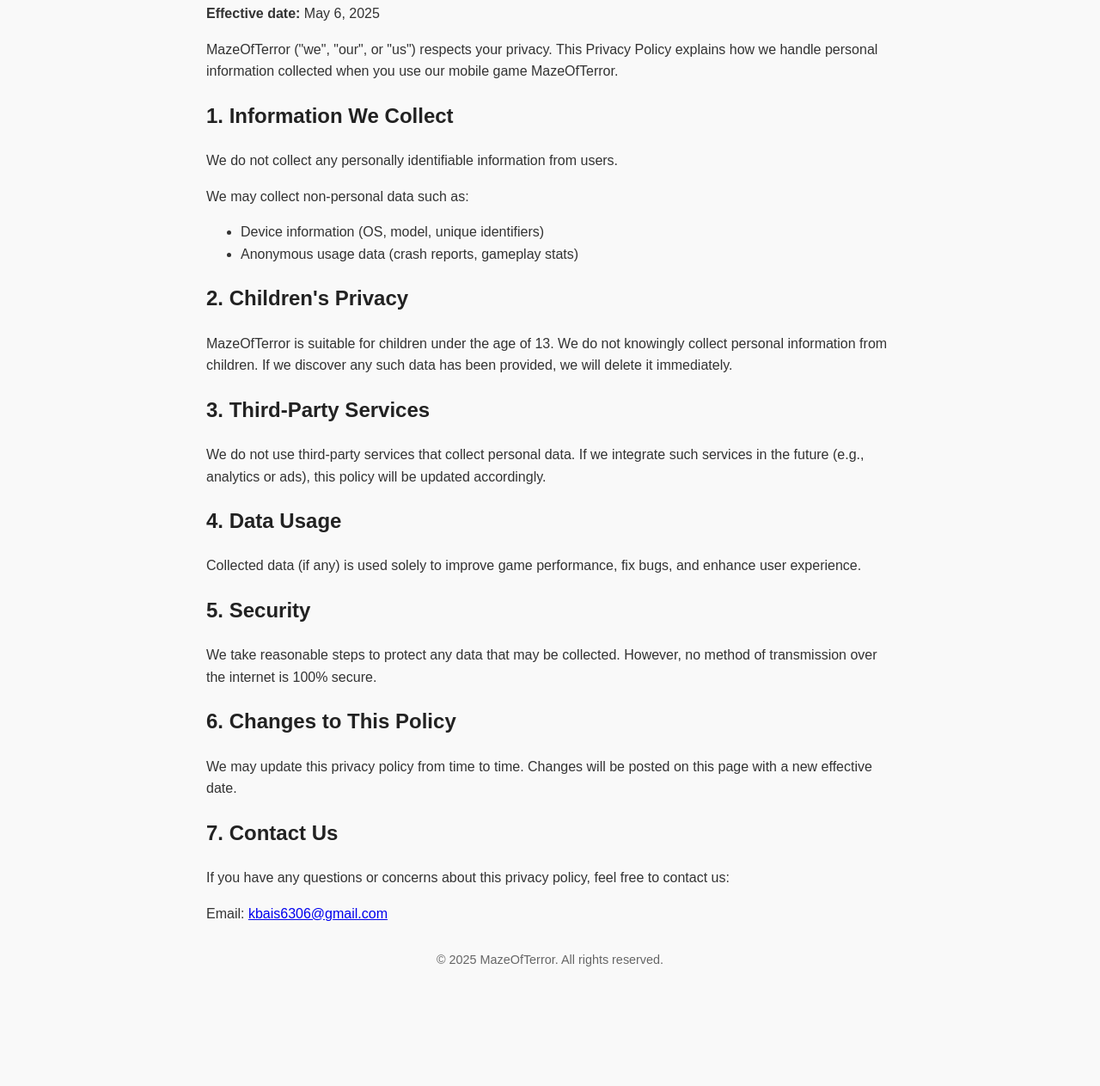
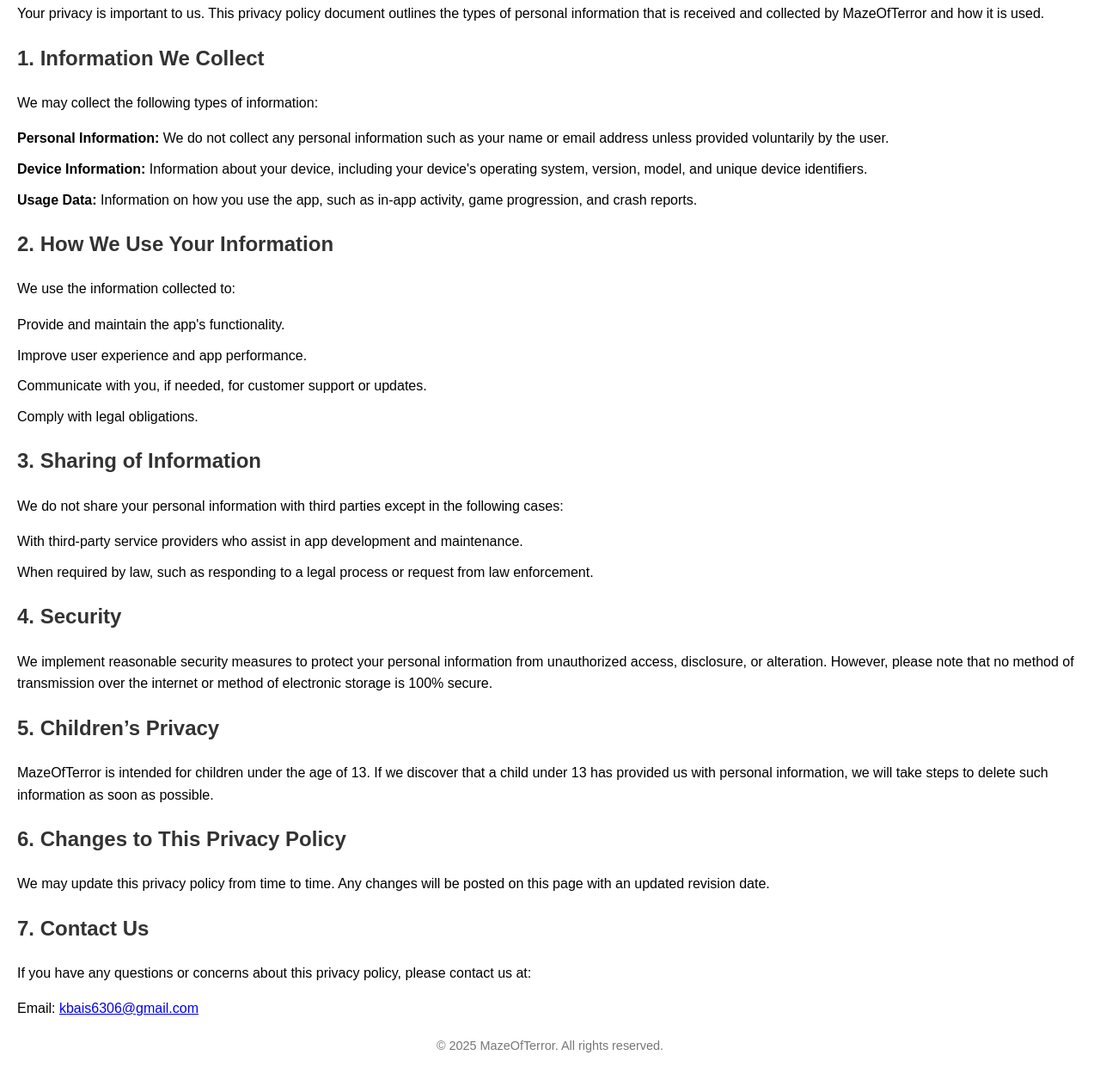
Before and after one commit to priyanshuBais/mazeofterror-privacy-policy, a plain HTML site: page index.html in a window 1280 px wide. Shown: the part 111-1374 px from the top of the page at 86% size. Before the commit the page ends 1274 px from the top, so only its background shows below. Drawn offline with Linux system fonts and the light colour scheme.

Commit message:
Update index.html

```diff
--- a/index.html
+++ b/index.html
@@ -1,66 +1,82 @@
 <!DOCTYPE html>
 <html lang="en">
 <head>
-  <meta charset="UTF-8" />
-  <meta name="viewport" content="width=device-width, initial-scale=1.0"/>
+    <meta charset="UTF-8">
+    <meta name="viewport" content="width=device-width, initial-scale=1.0">
     <title>Privacy Policy - MazeOfTerror</title>
     <style>
         body {
             font-family: Arial, sans-serif;
+            margin: 0;
             padding: 20px;
-      max-width: 800px;
-      margin: auto;
             line-height: 1.6;
-      background-color: #f9f9f9;
+        }
+        h1, h2 {
             color: #333;
         }
-    h1, h2 {
-      color: #222;
+        p {
+            margin: 15px 0;
+        }
+        ul {
+            list-style-type: none;
+            padding: 0;
+        }
+        li {
+            margin-bottom: 10px;
         }
         footer {
-      margin-top: 30px;
+            margin-top: 20px;
+            text-align: center;
             font-size: 0.9em;
-      text-align: center;
-      color: #666;
+            color: #777;
         }
     </style>
 </head>
 <body>
+
     <h1>Privacy Policy for MazeOfTerror</h1>
-
-  <p><strong>Effective date:</strong> May 6, 2025</p>
-
-  <p>MazeOfTerror ("we", "our", or "us") respects your privacy. This Privacy Policy explains how we handle personal information collected when you use our mobile game MazeOfTerror.</p>
+    <p>Your privacy is important to us. This privacy policy document outlines the types of personal information that is received and collected by MazeOfTerror and how it is used.</p>
 
     <h2>1. Information We Collect</h2>
-  <p>We do not collect any personally identifiable information from users.</p>
-  <p>We may collect non-personal data such as:</p>
+    <p>We may collect the following types of information:</p>
     <ul>
-    <li>Device information (OS, model, unique identifiers)</li>
-    <li>Anonymous usage data (crash reports, gameplay stats)</li>
+        <li><strong>Personal Information:</strong> We do not collect any personal information such as your name or email address unless provided voluntarily by the user.</li>
+        <li><strong>Device Information:</strong> Information about your device, including your device's operating system, version, model, and unique device identifiers.</li>
+        <li><strong>Usage Data:</strong> Information on how you use the app, such as in-app activity, game progression, and crash reports.</li>
     </ul>
 
-  <h2>2. Children's Privacy</h2>
-  <p>MazeOfTerror is suitable for children under the age of 13. We do not knowingly collect personal information from children. If we discover any such data has been provided, we will delete it immediately.</p>
+    <h2>2. How We Use Your Information</h2>
+    <p>We use the information collected to:</p>
+    <ul>
+        <li>Provide and maintain the app's functionality.</li>
+        <li>Improve user experience and app performance.</li>
+        <li>Communicate with you, if needed, for customer support or updates.</li>
+        <li>Comply with legal obligations.</li>
+    </ul>
 
-  <h2>3. Third-Party Services</h2>
-  <p>We do not use third-party services that collect personal data. If we integrate such services in the future (e.g., analytics or ads), this policy will be updated accordingly.</p>
+    <h2>3. Sharing of Information</h2>
+    <p>We do not share your personal information with third parties except in the following cases:</p>
+    <ul>
+        <li>With third-party service providers who assist in app development and maintenance.</li>
+        <li>When required by law, such as responding to a legal process or request from law enforcement.</li>
+    </ul>
 
-  <h2>4. Data Usage</h2>
-  <p>Collected data (if any) is used solely to improve game performance, fix bugs, and enhance user experience.</p>
+    <h2>4. Security</h2>
+    <p>We implement reasonable security measures to protect your personal information from unauthorized access, disclosure, or alteration. However, please note that no method of transmission over the internet or method of electronic storage is 100% secure.</p>
 
-  <h2>5. Security</h2>
-  <p>We take reasonable steps to protect any data that may be collected. However, no method of transmission over the internet is 100% secure.</p>
+    <h2>5. Children’s Privacy</h2>
+    <p>MazeOfTerror is intended for children under the age of 13. If we discover that a child under 13 has provided us with personal information, we will take steps to delete such information as soon as possible.</p>
 
-  <h2>6. Changes to This Policy</h2>
-  <p>We may update this privacy policy from time to time. Changes will be posted on this page with a new effective date.</p>
+    <h2>6. Changes to This Privacy Policy</h2>
+    <p>We may update this privacy policy from time to time. Any changes will be posted on this page with an updated revision date.</p>
 
     <h2>7. Contact Us</h2>
-  <p>If you have any questions or concerns about this privacy policy, feel free to contact us:</p>
+    <p>If you have any questions or concerns about this privacy policy, please contact us at:</p>
     <p>Email: <a href="mailto:kbais6306@gmail.com">kbais6306@gmail.com</a></p>
 
     <footer>
         <p>&copy; 2025 MazeOfTerror. All rights reserved.</p>
     </footer>
+
 </body>
 </html>
```
Lines whose indentation alone changed are shown as unchanged.
